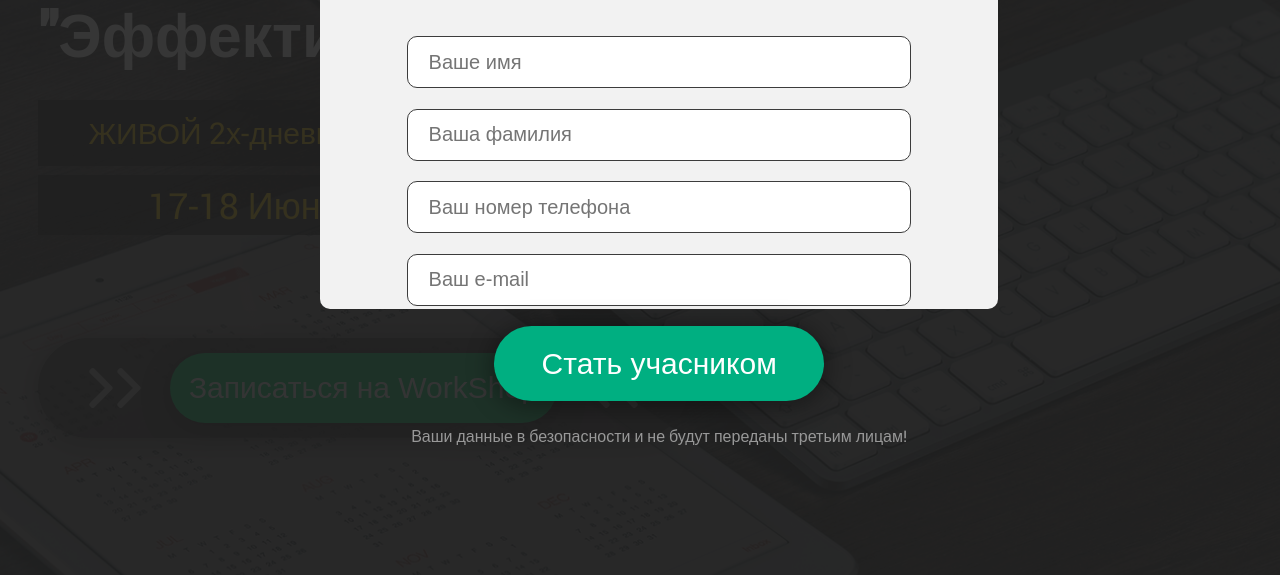
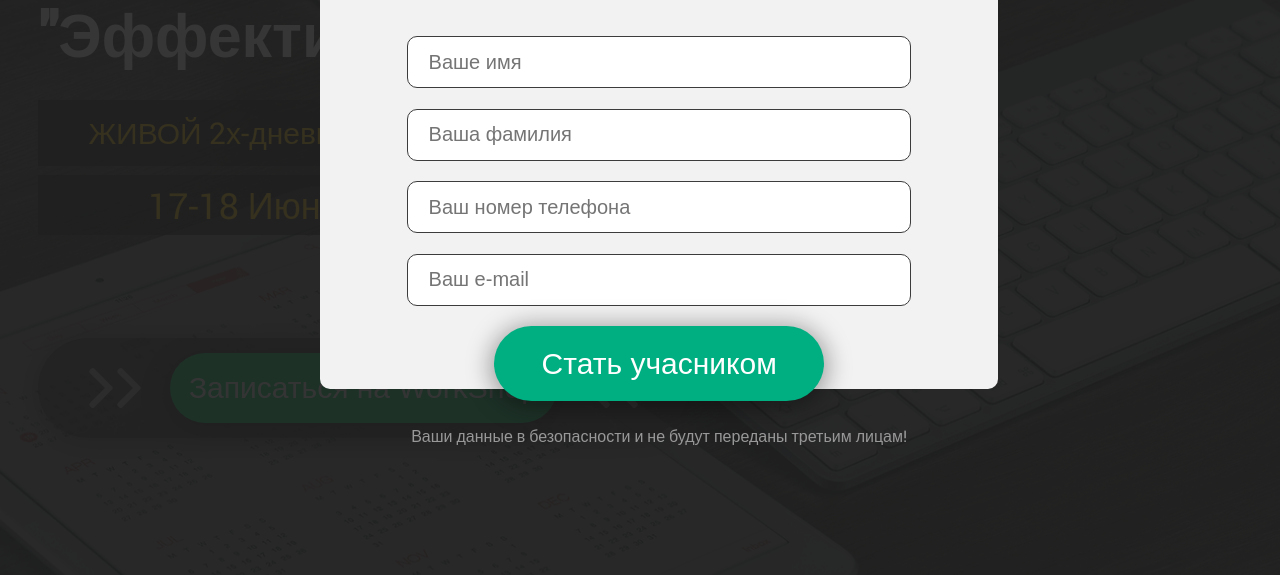
Before and after one commit to OlgaFrontend/-business_caste, a website: page src/index.html in a window 1280 px wide. Both pictures are taken after a click on the element "Записаться на WorkShop". Shown: the part 222-797 px from the top of the page. Drawn offline with nearby package versions, Linux system fonts and the light colour scheme; some packages are replaced by stand-ins of ours; files that its build step writes are made by us from their sources.

Commit message:
fixed laptop form

```diff
--- a/src/scss/_laptop.scss
+++ b/src/scss/_laptop.scss
@@ -99,6 +99,7 @@
 
 	.reg-form {
 		top: 10%;
+    	min-height: 60%;
 	}
 
 }
```
